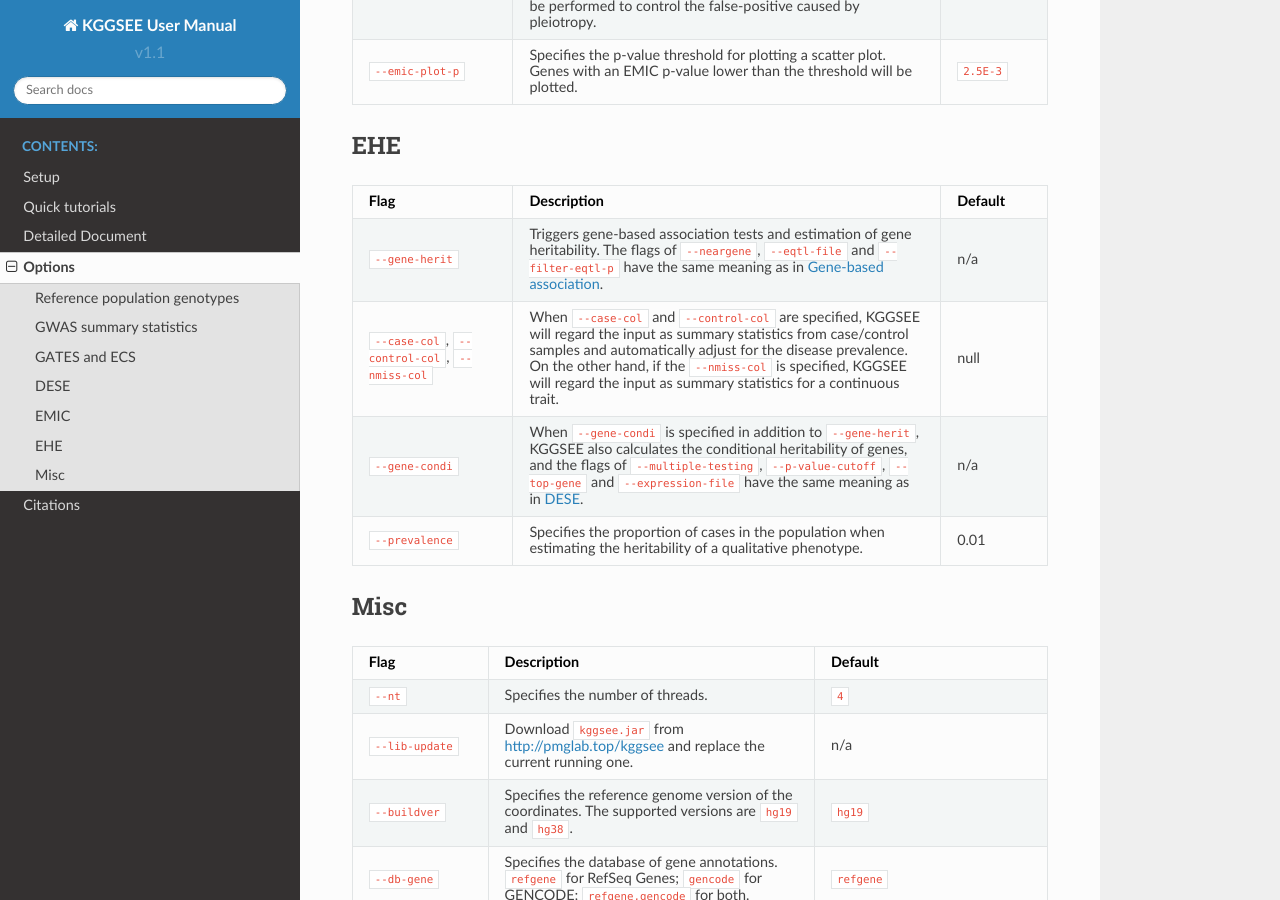
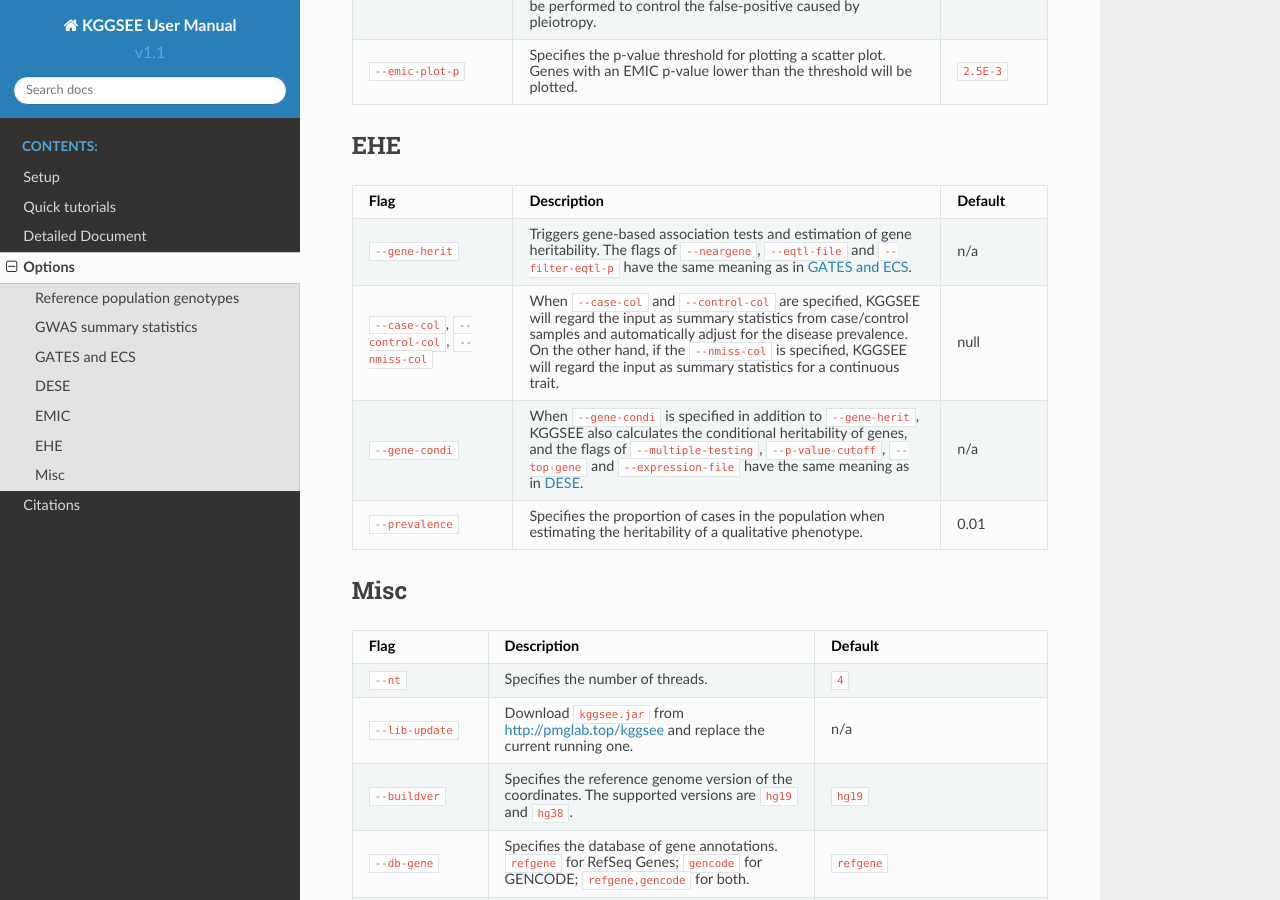
Before and after one commit to pmglab/KGGSEE, a Sphinx documentation site: the page built from doc/source/options.rst, in a window 1280 px wide and 900 px high, scrolled down 3462 px. Built offline with Sphinx 7.4.7 and the Read the Docs theme 2.0.0, drawn with Linux system fonts in a browser that asks for light colours.

Commit message:
Update options.rst

```diff
--- a/doc/source/options.rst
+++ b/doc/source/options.rst
@@ -250,7 +250,7 @@
       - Description
       - Default
     * - ``--gene-herit``
-      - Triggers gene-based association tests and estimation of gene heritability. The flags of ``--neargene``, ``--eqtl-file`` and ``--filter-eqtl-p`` have the same meaning as in :ref:`Gene-based association <option_assoc>`.
+      - Triggers gene-based association tests and estimation of gene heritability. The flags of ``--neargene``, ``--eqtl-file`` and ``--filter-eqtl-p`` have the same meaning as in :ref:`GATES and ECS <option_assoc>`.
       - n/a
     * - ``--case-col``, ``--control-col``, ``--nmiss-col``
       - When ``--case-col`` and ``--control-col`` are specified, KGGSEE will regard the input as summary statistics from case/control samples and automatically adjust for the disease prevalence. On the other hand, if the ``--nmiss-col`` is specified, KGGSEE will regard the input as summary statistics for a continuous trait.
```
